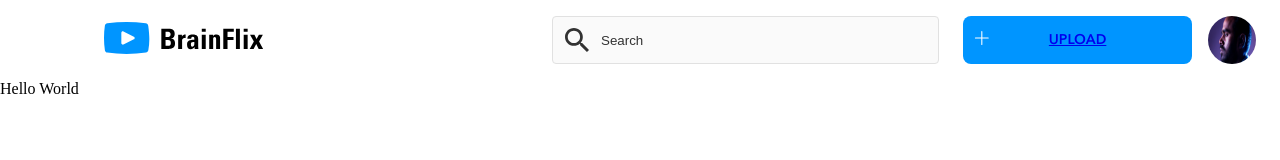
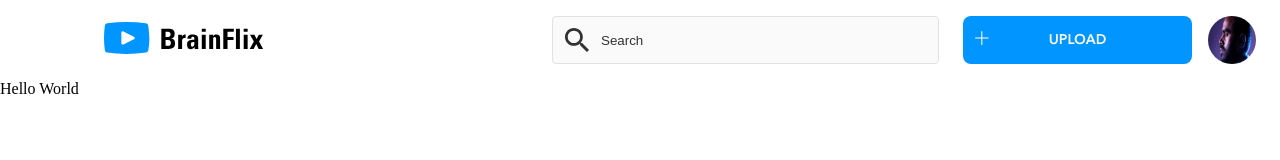
Before and after one commit to russellwinters/russell-winters-brainflix, a React (Create React App) app in the folder sprint-2/: page /upload in a window 1280 px wide. Shown: the top 160 px of the page. Built offline with nearby package versions, Linux system fonts and the light colour scheme.

Commit message:
Made a few fixes to structure of main page.

```diff
--- a/sprint-2/src/components/CommentSection.js
+++ b/sprint-2/src/components/CommentSection.js
@@ -40,7 +40,7 @@ export default class CommentSection extends React.Component {
               src={Headshot}
               alt="Headshot"
             />
-            <div className="comments-form__container-subdiv">
+            <form className="comments-form__container-subdiv">
               <div
                 className="comments-form__container-subdiv-input"
                 // onSubmit={submitPost}
@@ -59,7 +59,7 @@ export default class CommentSection extends React.Component {
               <button className="comments-form__container-subdiv-button">
                 Comment
               </button>
-            </div>
+            </form>
           </div>
         </div>
         {comments}
--- a/sprint-2/src/components/Header.js
+++ b/sprint-2/src/components/Header.js
@@ -24,11 +24,9 @@ export default function Header() {
         </div>
         <nav className="header__content--nav">
           {/* todo: Link should be the commented link, but styles get fucked up so I'll have to change that. */}
-          {/* <Link to="/upload"> */}
-          <button className="header__content--nav-button">
-            <Link to="/upload">Upload</Link>
-          </button>
-          {/* </Link> */}
+          <Link to="/upload">
+            <button className="header__content--nav-button">Upload</button>
+          </Link>
           <img
             className="header__content--nav--headshot"
             src={ProfileImg}
--- a/sprint-2/src/styles/main.css
+++ b/sprint-2/src/styles/main.css
@@ -107,8 +107,14 @@ body {
   height: 48px;
 }
 
-.header__content--nav-button {
+.header__content--nav a {
   width: calc(100% - 64px);
+  height: 48px;
+}
+
+.header__content--nav a .header__content--nav-button {
+  height: 100%;
+  width: 100%;
   background-image: url(../assets/icons/SVG/Icon-upload.svg);
   background-repeat: no-repeat;
   background-position: 30% 45%;
@@ -176,8 +182,12 @@ body {
     margin-bottom: unset;
     margin-top: unset;
   }
-  .header__content--nav-button {
+  .header__content--nav a {
     width: calc(100% - 64px);
+    text-decoration: none;
+  }
+  .header__content--nav a .header__content--nav-button {
+    width: 100%;
     background-position: 5% 45%;
     display: -webkit-box;
     display: -ms-flexbox;
--- a/sprint-2/src/styles/partials/_header.scss
+++ b/sprint-2/src/styles/partials/_header.scss
@@ -46,8 +46,13 @@
       margin-bottom: 16px;
       height: 48px;
 
-      &-button {
+      & a {
         width: calc(100% - 64px);
+        height: 48px;
+
+        .header__content--nav-button {
+          height: 100%;
+          width: 100%;
           background-image: url(../assets/icons/SVG/Icon-upload.svg);
           background-repeat: no-repeat;
           background-position: 30% 45%;
@@ -59,6 +64,8 @@
           @include mobile-subheader;
           color: $white;
         }
+      }
+
       &--headshot {
         width: 48px;
         border-radius: 48px;
@@ -98,12 +105,17 @@
         margin-bottom: unset;
         margin-top: unset;
 
-        &-button {
+        & a {
           width: calc(100% - 64px);
+          text-decoration: none;
+
+          .header__content--nav-button {
+            width: 100%;
             background-position: 5% 45%;
             display: flex;
             justify-content: center;
             align-items: center;
+          }
         }
       }
     }
```
Also changed, not shown: 1 other file (tests, documents, lock files or other folders). Lines whose indentation alone changed are shown as unchanged.
